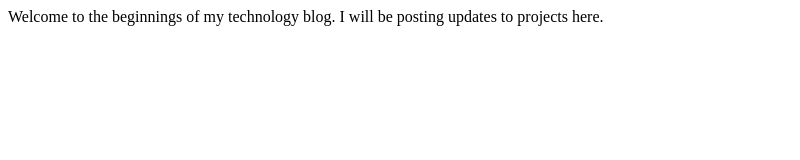
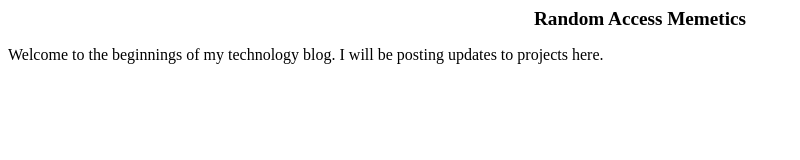
Before and after one commit to tacodrake95/tacodrake95.github.io, a plain HTML site: page index.html in a window 1280 px wide. Shown: the whole page, without its empty margins (0-800 px from the left). Drawn offline with Linux system fonts and the light colour scheme.

Commit message:
added a title to index

```diff
--- a/index.html
+++ b/index.html
@@ -4,6 +4,7 @@
 		<title>Random Access Memetics</title>
 	</head>
 	<body>
+		<center><big><b>Random Access Memetics</b></big></center>
 		<p>Welcome to the beginnings of my technology blog. I will be posting updates to projects here.</p>
 	</body>
 </html>
```
